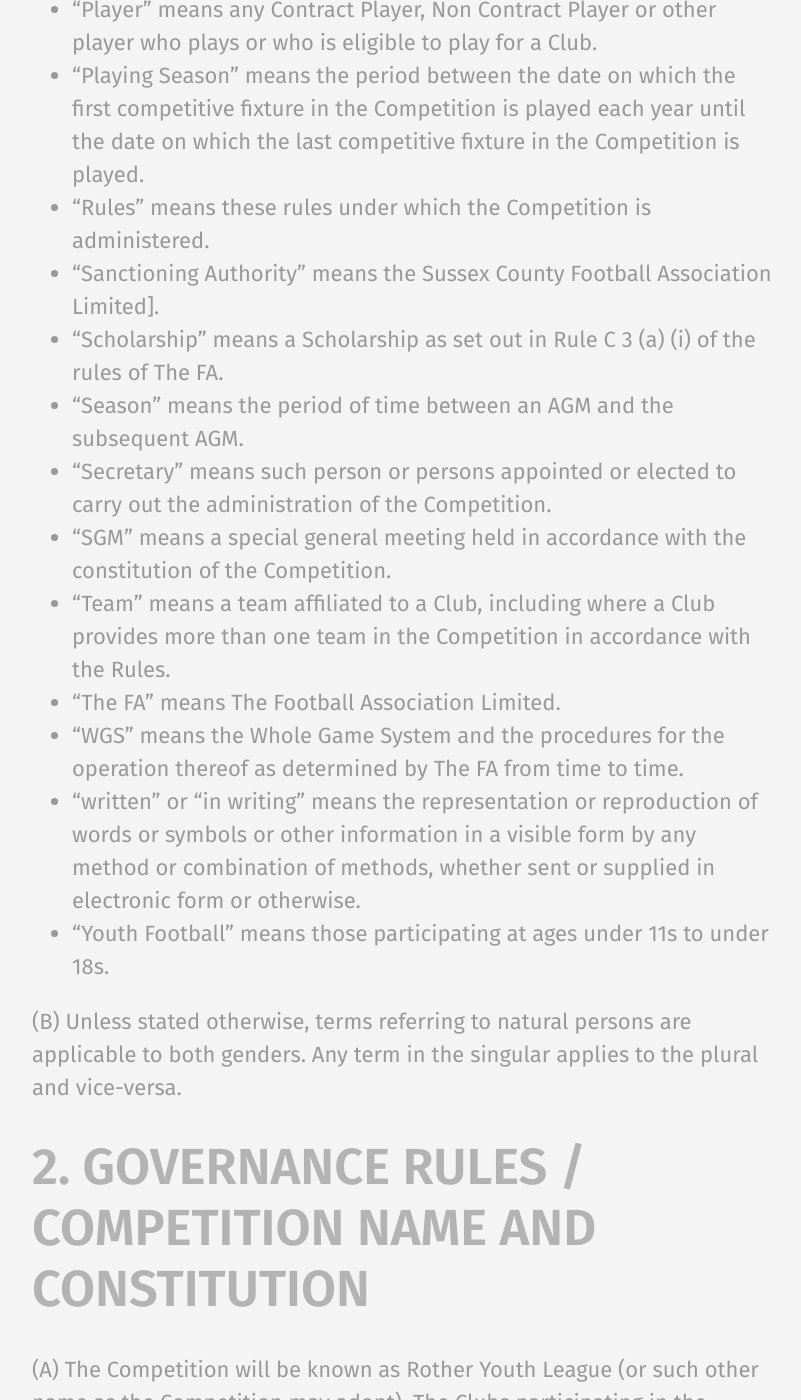
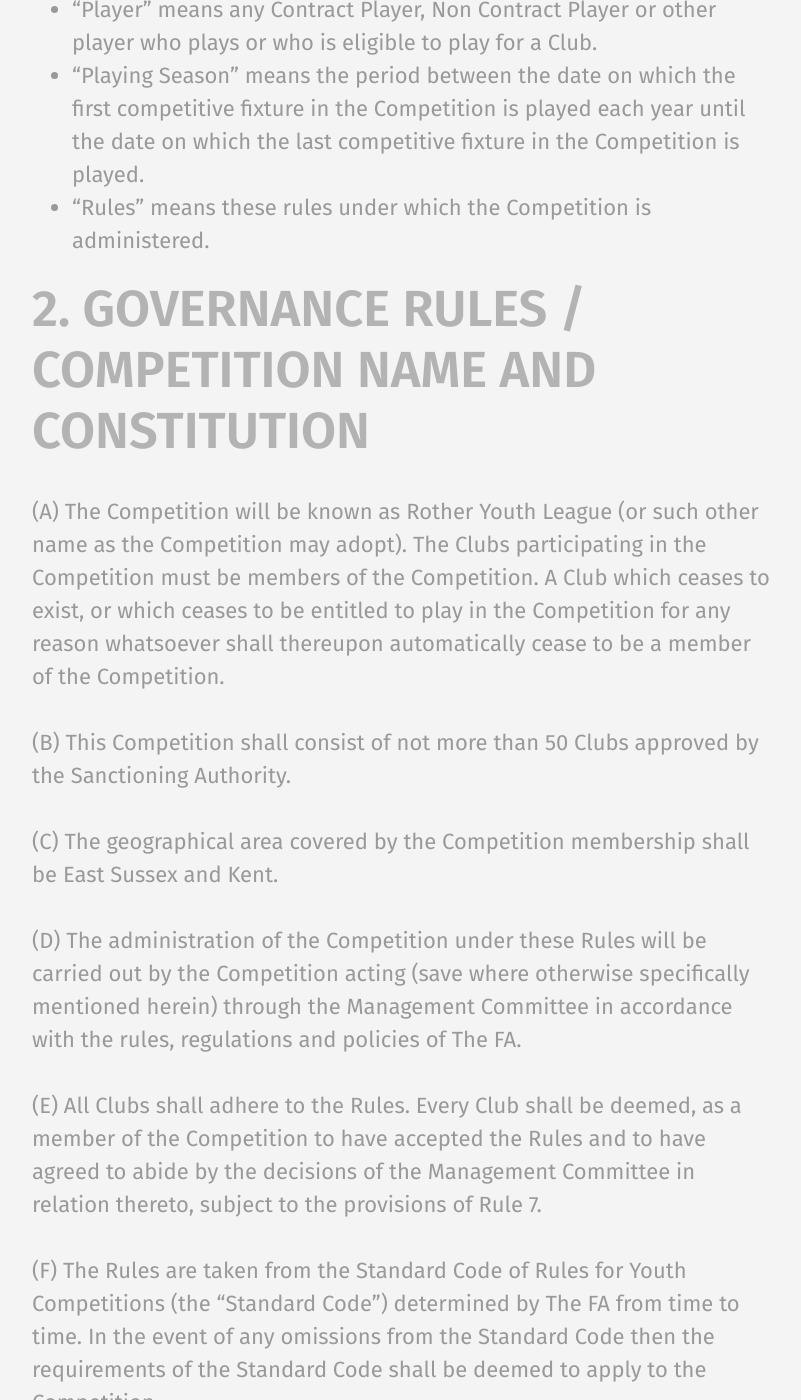
Before and after one commit to rotherleague/Rother, a Jekyll site: the page built from rules.md, in a window 1280 px wide and 1400 px high, scrolled down 1763 px. Shown: the whole window, without its empty margins (56-857 px from the left). Built offline with Jekyll 4.4.1, drawn with Linux system fonts in a browser that asks for light colours.

Commit message:
Update 01.md

```diff
--- a/_includes/rules/01.md
+++ b/_includes/rules/01.md
@@ -20,15 +20,3 @@
 - “Player” means any Contract Player, Non Contract Player or other player who plays or who is eligible to play for a Club.
 - “Playing Season” means the period between the date on which the first competitive fixture in the Competition is played each year until the date on which the last competitive fixture in the Competition is played.
 - “Rules” means these rules under which the Competition is administered.
-- “Sanctioning Authority” means the Sussex County Football Association Limited].
-- “Scholarship” means a Scholarship as set out in Rule C 3 (a) (i) of the rules of The FA.
-- “Season” means the period of time between an AGM and the subsequent AGM.
-- “Secretary” means such person or persons appointed or elected to carry out the administration of the Competition.
-- “SGM” means a special general meeting held in accordance with the constitution of the Competition.
-- “Team” means a team affiliated to a Club, including where a Club provides more than one team in the Competition in accordance with the Rules.
-- “The FA” means The Football Association Limited.
-- “WGS” means the Whole Game System and the procedures for the operation thereof as determined by The FA from time to time.
-- “written” or “in writing” means the representation or reproduction of words or symbols or other information in a visible form by any method or combination of methods, whether sent or supplied in electronic form or otherwise.
-- “Youth Football” means those participating at ages under 11s to under 18s.
-
-(B)	 Unless stated otherwise, terms referring to natural persons are applicable to both genders. Any term in the singular applies to the plural and vice-versa.
```
